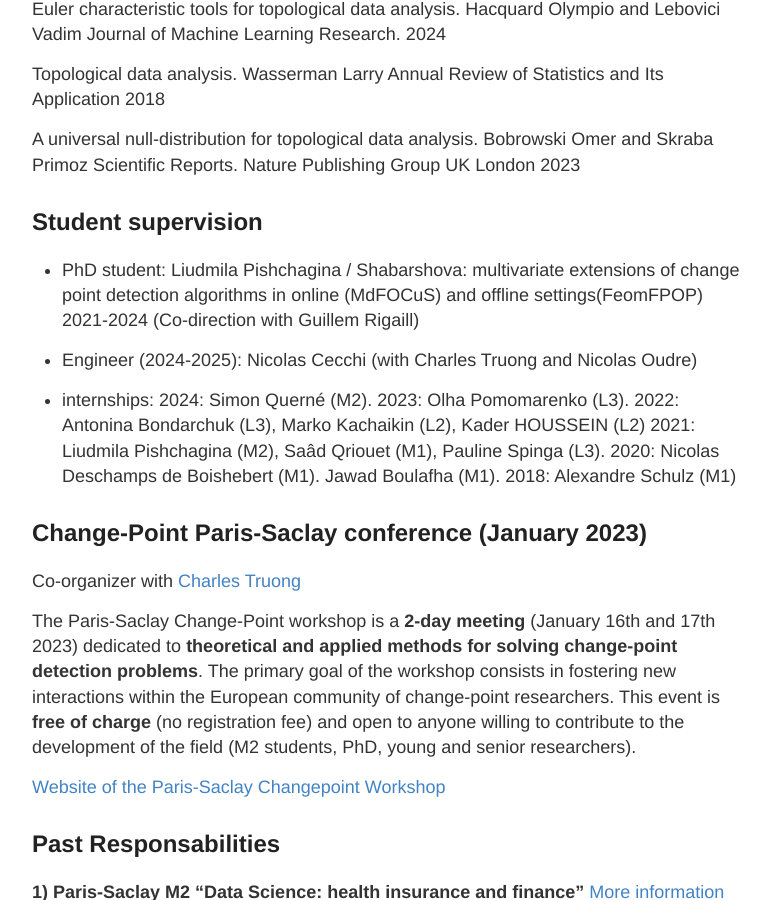
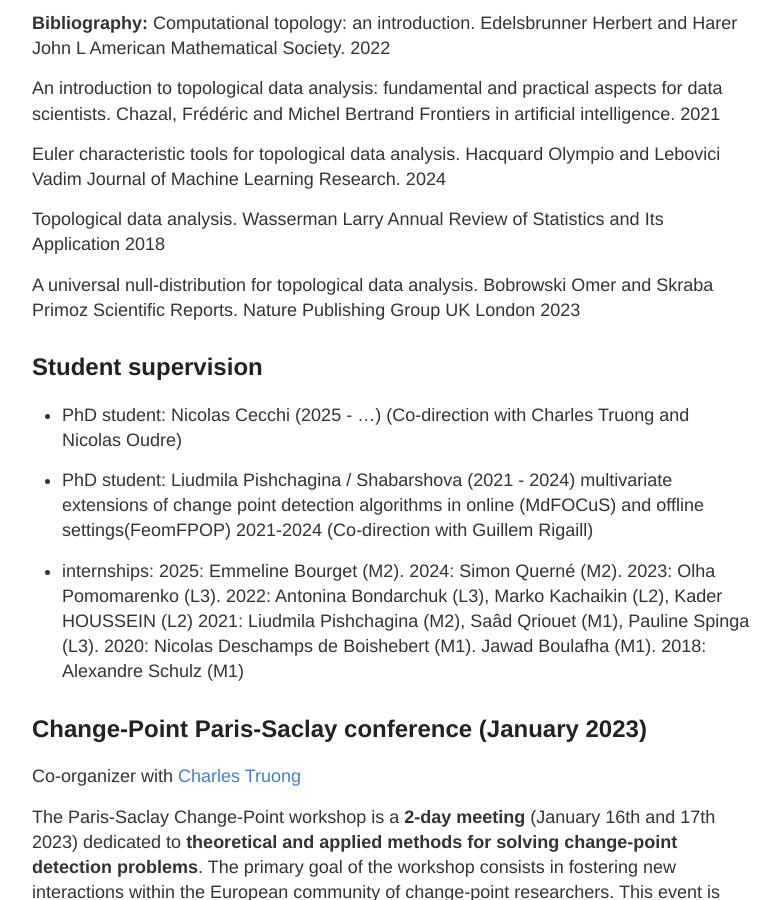
Before and after one commit to vincentrunge/vincentrunge.github.io, a Jekyll site: the page built from About.md, in a window 1280 px wide and 900 px high, scrolled down 766 px. Shown: the whole window, without its empty margins (248-1027 px from the left). Built offline with Jekyll 4.4.1, drawn with Linux system fonts in a browser that asks for light colours; some of the changed text lies outside the part shown.

Commit message:
Update About.md

```diff
--- a/About.md
+++ b/About.md
@@ -4,7 +4,16 @@
 permalink: /About/
 ---
 
-## Topological Data Analysis Working Group (May-June 2025)
+
+## Table of Contents
+
+- [Organization of recent conferences](#Recent_conferences)
+
+[TDA working group](#tda) (2025)
+[Ukrainian math day] (2025)
+[Impact IA] (2025)
+
+## <a id="tda"> Topological Data Analysis Working Group (May-June 2025)
 
 co-organized with:
 - Ruben MARTOS, Postdoc LaMME
@@ -48,16 +57,16 @@
 Scientific Reports. Nature Publishing Group UK London 2023
 
 
-
 ## Student supervision
 
-+ PhD student: Liudmila Pishchagina / Shabarshova:
++ PhD student: Nicolas Cecchi (2025 - ...)
+ (Co-direction with Charles Truong and Nicolas Oudre)
+
++ PhD student: Liudmila Pishchagina / Shabarshova (2021 - 2024)
 multivariate extensions of change point detection algorithms in online (MdFOCuS) and offline settings(FeomFPOP) 2021-2024 (Co-direction with Guillem Rigaill)
 
-+ Engineer (2024-2025): Nicolas Cecchi (with Charles Truong and Nicolas Oudre)
-
 + internships:
-  2024: Simon Querné (M2). 2023: Olha Pomomarenko (L3). 2022: Antonina Bondarchuk (L3), Marko Kachaikin (L2), Kader HOUSSEIN (L2)
+  2025: Emmeline Bourget (M2). 2024: Simon Querné (M2). 2023: Olha Pomomarenko (L3). 2022: Antonina Bondarchuk (L3), Marko Kachaikin (L2), Kader HOUSSEIN (L2)
   2021: Liudmila Pishchagina (M2), Saâd Qriouet (M1), Pauline Spinga (L3). 2020: Nicolas Deschamps de Boishebert (M1). Jawad Boulafha (M1). 2018: Alexandre Schulz (M1)
 
 
```
